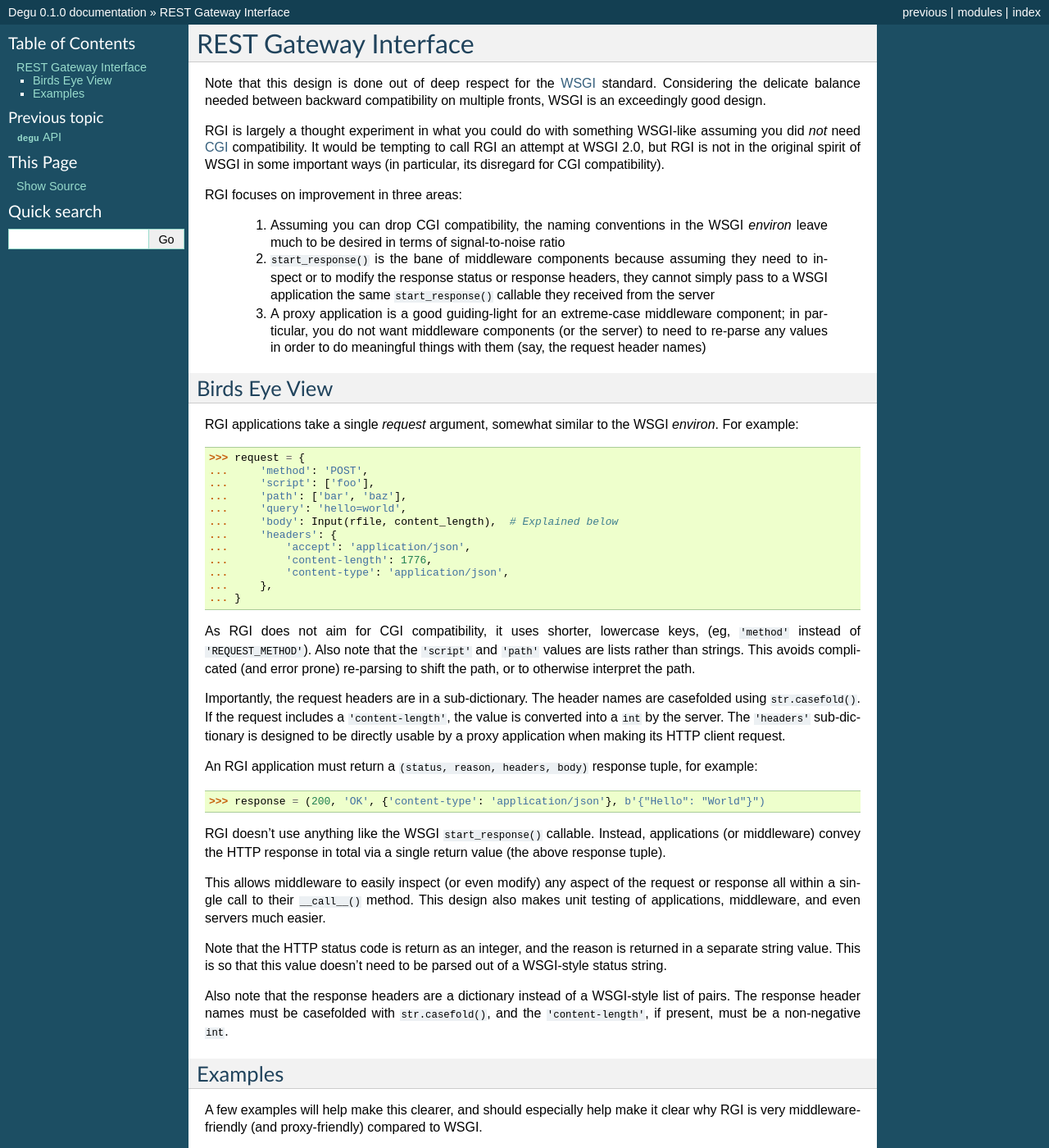
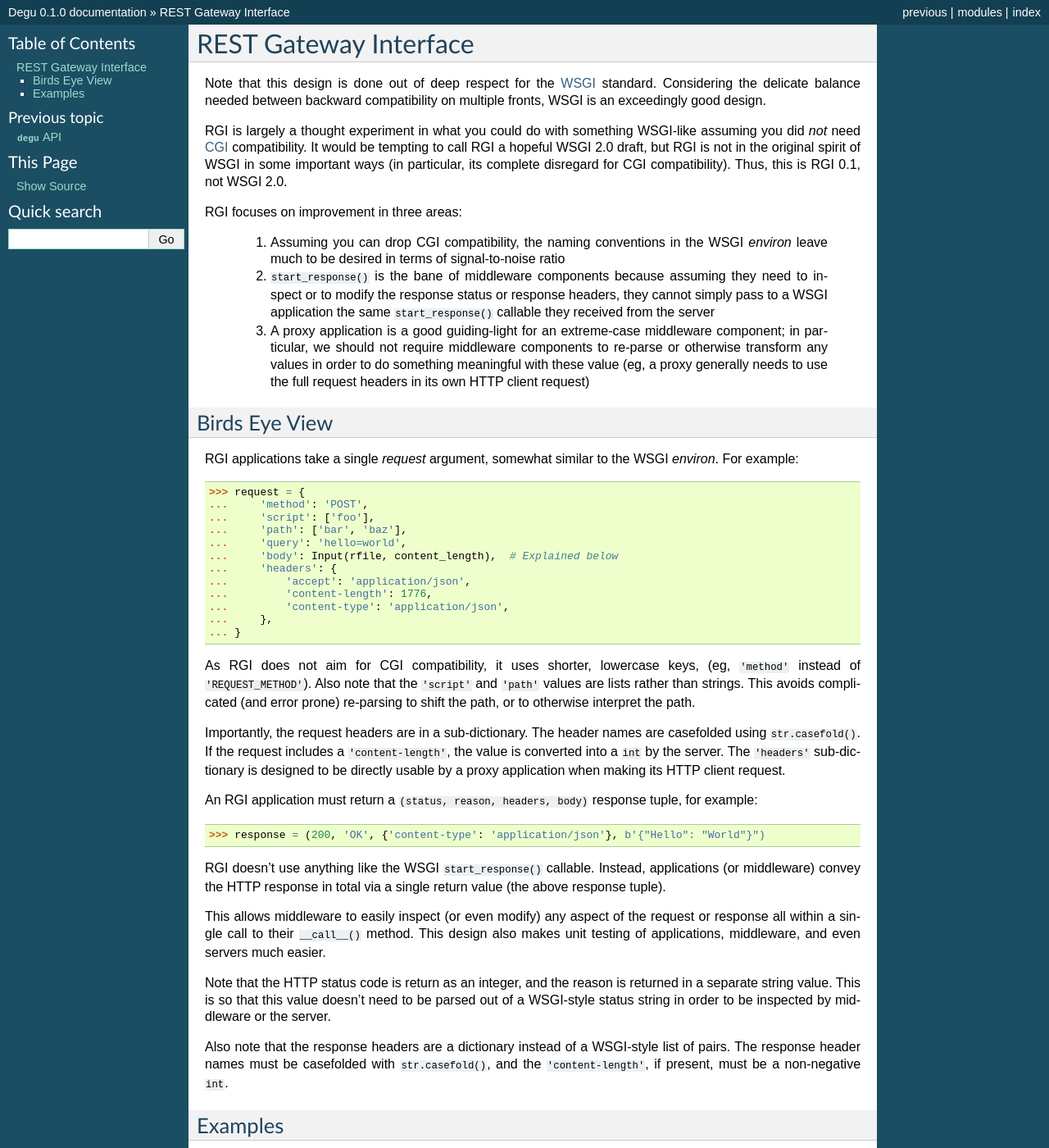
Before and after one commit to json420/degu, a Sphinx documentation site: the page built from doc/rgi.rst, in a window 1280 px wide and 1400 px high. Shown: the whole window at 82% size. Built offline with Sphinx 7.4.7, drawn with Linux system fonts in a browser that asks for light colours.

Commit message:
more rgi.rst

```diff
--- a/doc/rgi.rst
+++ b/doc/rgi.rst
@@ -7,9 +7,9 @@
 
 RGI is largely a thought experiment in what you could do with something
 WSGI-like assuming you did *not* need `CGI`_ compatibility.  It would be
-tempting to call RGI an attempt at WSGI 2.0, but RGI is not in the original
-spirit of WSGI in some important ways (in particular, its disregard for CGI
-compatibility).
+tempting to call RGI a hopeful WSGI 2.0 draft, but RGI is not in the original
+spirit of WSGI in some important ways (in particular, its complete disregard for
+CGI compatibility).  Thus, this is RGI 0.1, not WSGI 2.0.
 
 RGI focuses on improvement in three areas:
 
@@ -22,9 +22,10 @@
        ``start_response()`` callable they received from the server
 
     3. A proxy application is a good guiding-light for an extreme-case
-       middleware component; in particular, you do not want middleware
-       components (or the server) to need to re-parse any values in order to do
-       meaningful things with them (say, the request header names)
+       middleware component; in particular, we should not require middleware
+       components to re-parse or otherwise transform any values in order to do
+       something meaningful with these value (eg, a proxy generally needs to use
+       the full request headers in its own HTTP client request)
 
 
 Birds Eye View
@@ -75,7 +76,8 @@
 
 Note that the HTTP status code is return as an integer, and the reason is
 returned in a separate string value.  This is so that this value doesn't need to
-be parsed out of a WSGI-style status string.
+be parsed out of a WSGI-style status string in order to be inspected by
+middleware or the server.
 
 Also note that the response headers are a dictionary instead of a WSGI-style
 list of pairs.  The response header names must be casefolded with
```
